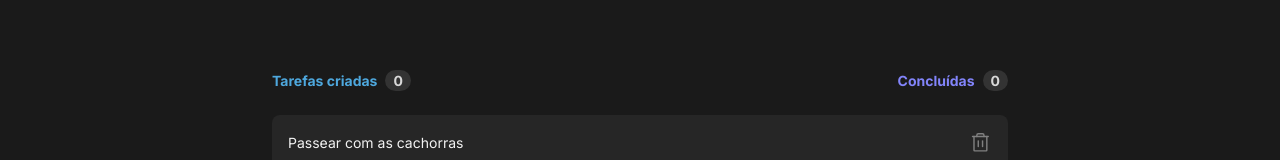
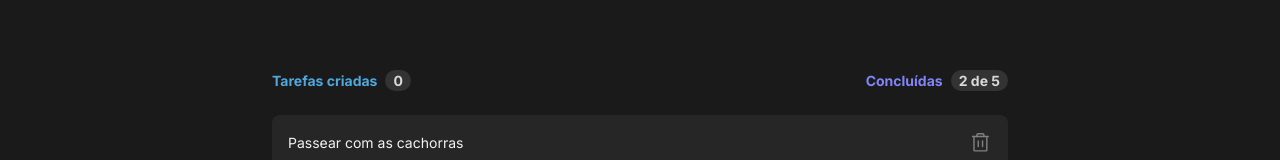
Before and after one commit to GeracNeto/Desafio-01-to-do-list-reactjs-ignite, a React (Vite) app: page / in a window 1280 px wide. Shown: the part 285-445 px from the top of the page. Built offline with nearby package versions, Linux system fonts and the light colour scheme.

Commit message:
Atualizado valor exemplo do componente Info

```diff
--- a/src/components/Info.tsx
+++ b/src/components/Info.tsx
@@ -10,7 +10,7 @@ export function Info() {
             </p>
             <p className={styles.tasksCompleted}>
                 Concluídas
-                <span className={styles.counter}>0</span>
+                <span className={styles.counter}>2 de 5</span>
             </p>
         </section>
     )
```
